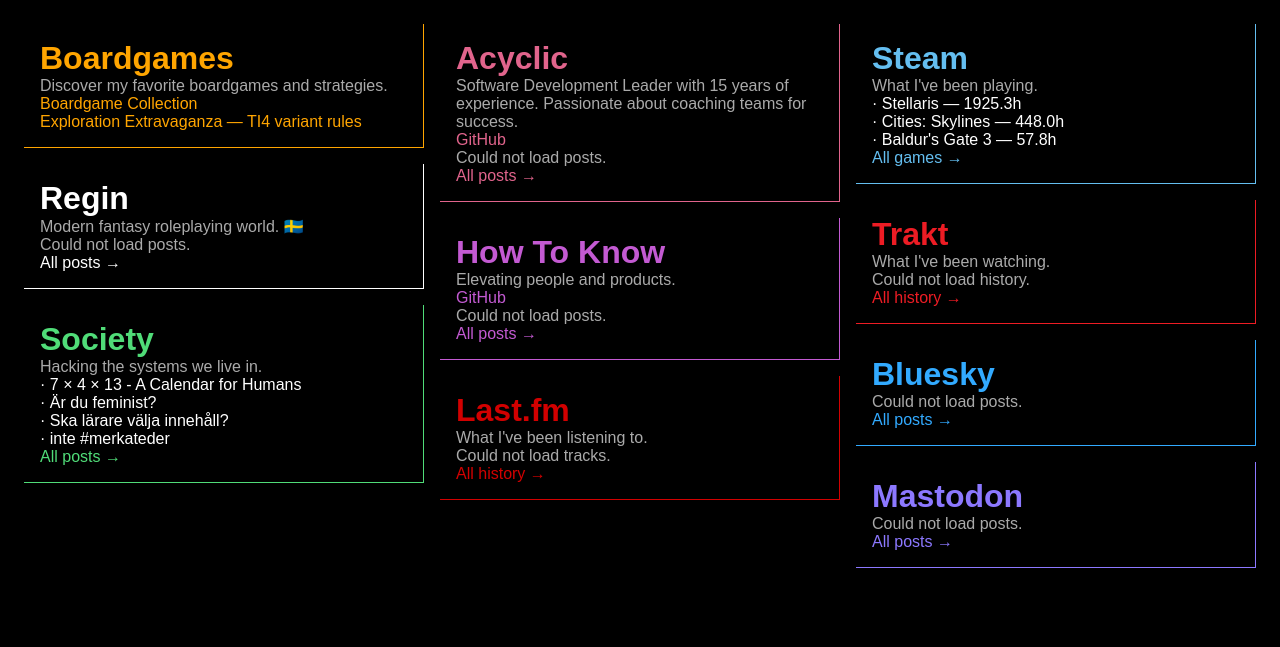
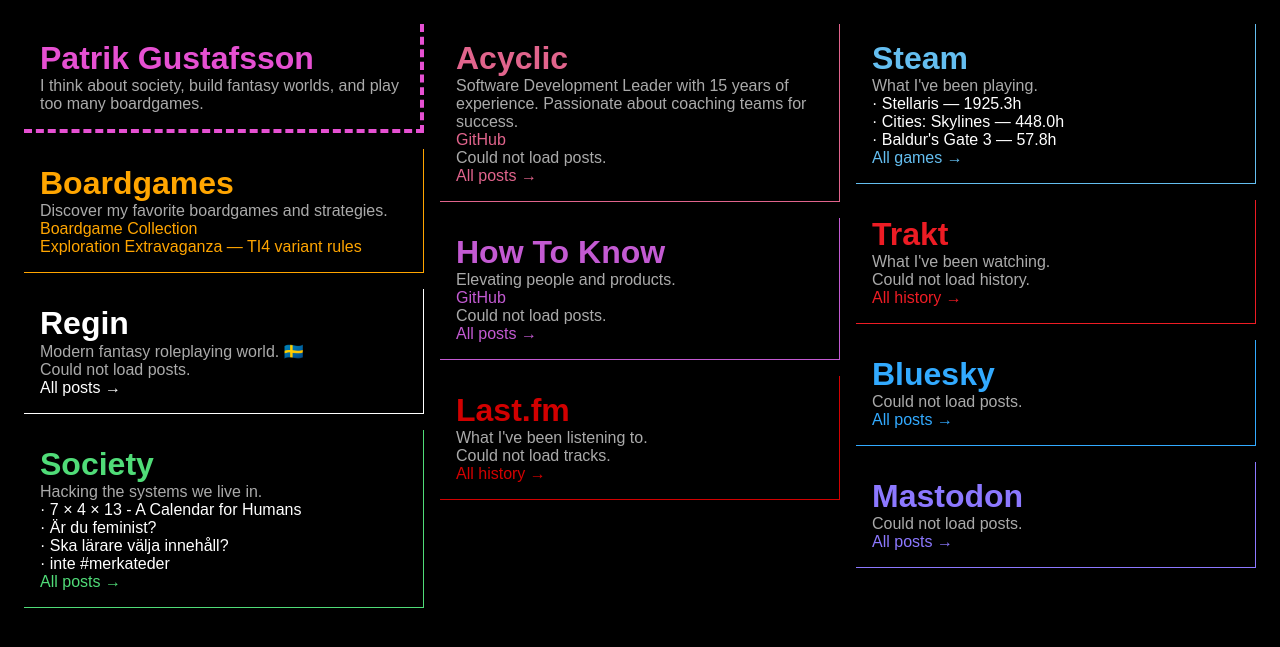
Before and after one commit to paven/paven.github.com, a Jekyll site: the page built from index.html, in a window 1280 px wide. Shown: the top 647 px of the page. Built offline with Jekyll 4.4.1, drawn with Linux system fonts in a browser that asks for light colours.

Commit message:
Add identity card with magenta dashed border

```diff
--- a/index.html
+++ b/index.html
@@ -34,8 +34,13 @@
             border-bottom: 1pt solid var(--column-color);
             border-right: 1pt solid var(--column-color);
         }
+        #patrik {
+            --column-color: rgb(230, 80, 210);
+            border-bottom: 3pt dashed var(--column-color);
+            border-right: 3pt dashed var(--column-color);
+        }
         #boardgames {
-            --column-color: orange; /* Define a CSS variable for boardgames column color */
+            --column-color: orange;
         }
         #regin {
             --column-color: white;
@@ -97,6 +102,10 @@
     </style>
 </head>
 <body>
+<div id="patrik" class="column">
+    <h1>Patrik Gustafsson</h1>
+    <p>I think about society, build fantasy worlds, and play too many boardgames.</p>
+</div>
 <div id="boardgames" class="column">
     <h1>Boardgames</h1>
     <p>Discover my favorite boardgames and strategies.</p>
```
